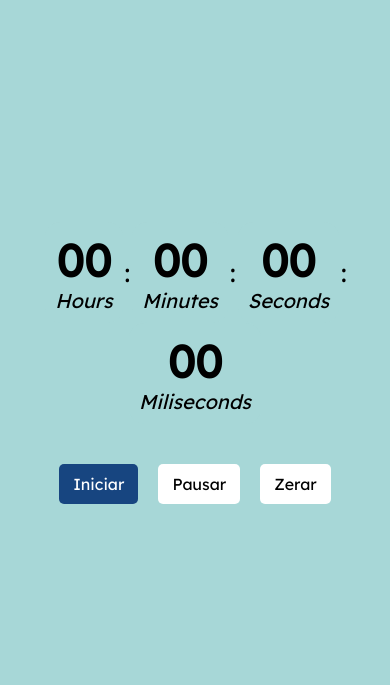
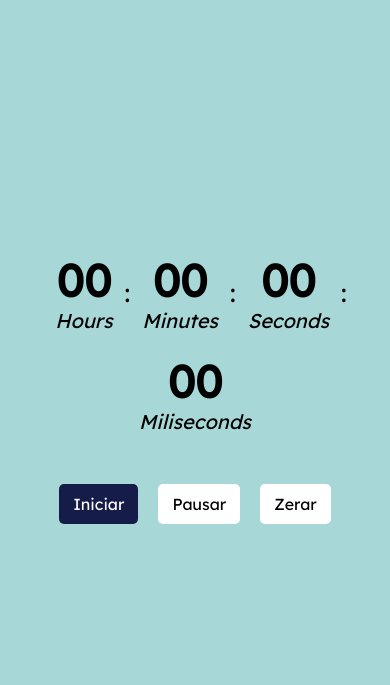
Before and after one commit to EMiguelMarinho/cronometro-JSPuro, a plain HTML site: page index.html in a window 390 px wide. In both pictures the pointer is over the button "Iniciar". Shown: the part 856-1541 px from the top of the page. Drawn offline with Linux system fonts and the light colour scheme; a small style sheet from the web is missing.

Commit message:
Fixed Chronos logic and responsiveness

```diff
--- a/style.css
+++ b/style.css
@@ -226,7 +226,7 @@ footer{
         justify-content: center;
         align-items: center;
         flex-direction: column;
-        margin: 400px 0px 100px 0px;
+        margin: 400px 0px 80px 0px;
     }
 
     .time, .buttons-time{
@@ -275,7 +275,7 @@ footer{
     }
 
     .start:hover{
-        background-color: #174580;
+        background-color: #151C48;
     }
 
     .stop, .reset{
@@ -284,7 +284,7 @@ footer{
     }
 
     .stop:hover, .reset:hover{
-        background-color: #5BB8D2;
+        background-color: white;
     }
 
     footer{
```
